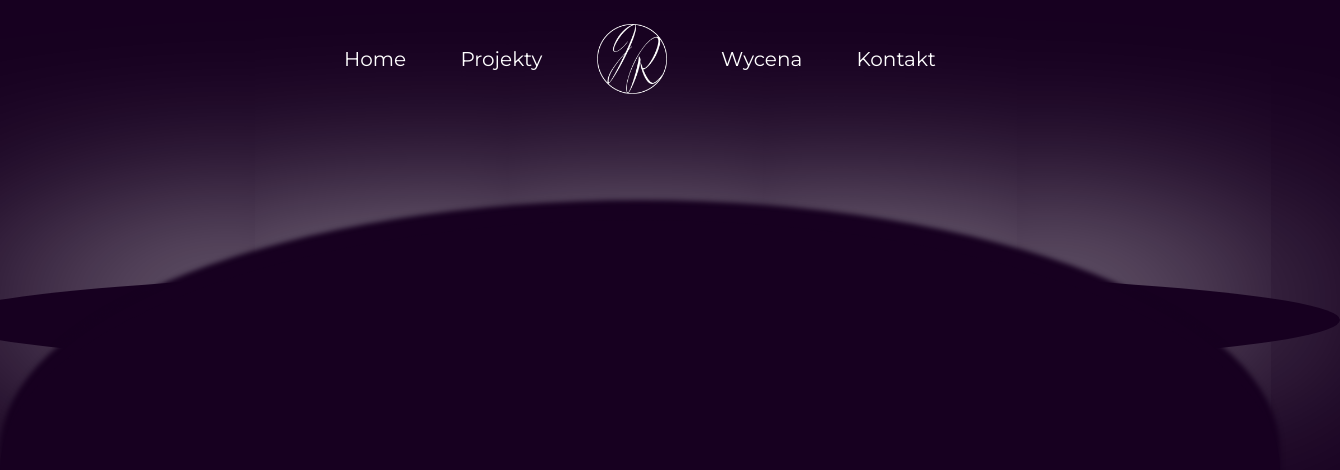
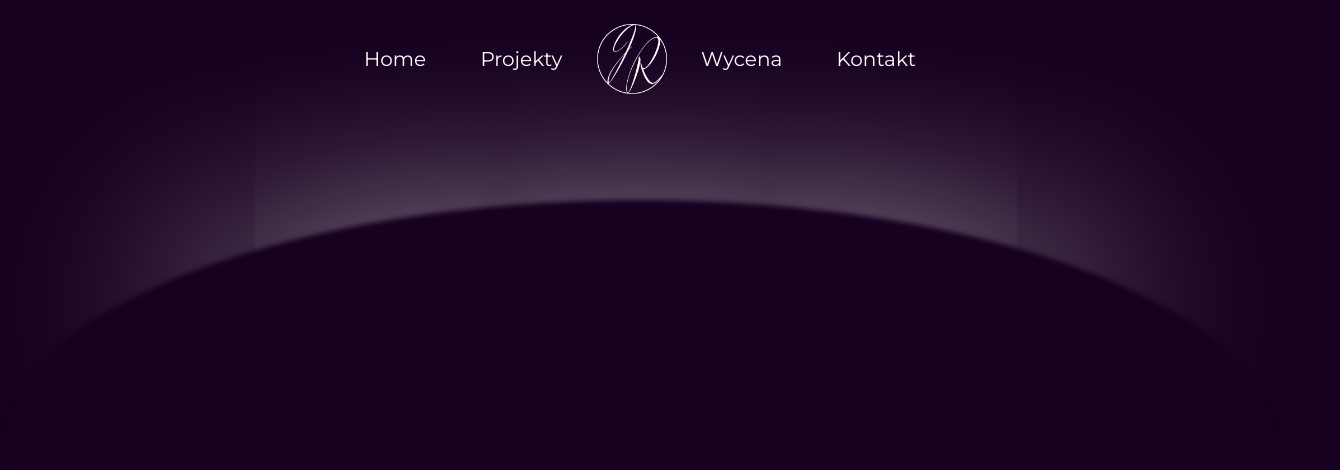
Before and after one commit to rezio3/jr-web-dev, a React (Vite) app: page / in a window 1280 px wide. Shown: the top 470 px of the page, 1340 px wide, since content can reach past the window. Built offline with nearby package versions, Linux system fonts and the light colour scheme.

Commit message:
fix/adjust RWD in landing-glow background

```diff
--- a/src/App.scss
+++ b/src/App.scss
@@ -10,6 +10,7 @@ body {
   margin-top: 20px;
   font-family: "Montserrat", serif;
   font-weight: 400;
+  overflow-x: hidden;
 }
 
 #root {
--- a/src/bgLanding/BgLanding.tsx
+++ b/src/bgLanding/BgLanding.tsx
@@ -4,8 +4,8 @@ import "./BgLanding.scss";
 const BgLanding = () => {
   return (
     <>
-      <div className="bg-landing-container absolute w-full mt-[200px]">
-        <div className="glow absolute w-[1400px] h-[100px] rounded-[50%]" />
+      <div className="bg-landing-container absolute xl:w-full sm:w-[1300px] w-[1000px] mt-[200px]">
+        <div className="glow absolute w-3/4 h-[100px] rounded-[50%]" />
       </div>
     </>
   );
--- a/src/elements/Button.tsx
+++ b/src/elements/Button.tsx
@@ -2,7 +2,9 @@ import React from "react";
 import { ButtonProps } from "../types";
 
 const Button = ({ label, className }: ButtonProps) => {
-  return <button className={className}>{label}</button>;
+  return (
+    <button className={`cursor-pointer sm:px-5 ${className}`}>{label}</button>
+  );
 };
 
 export default Button;
```
